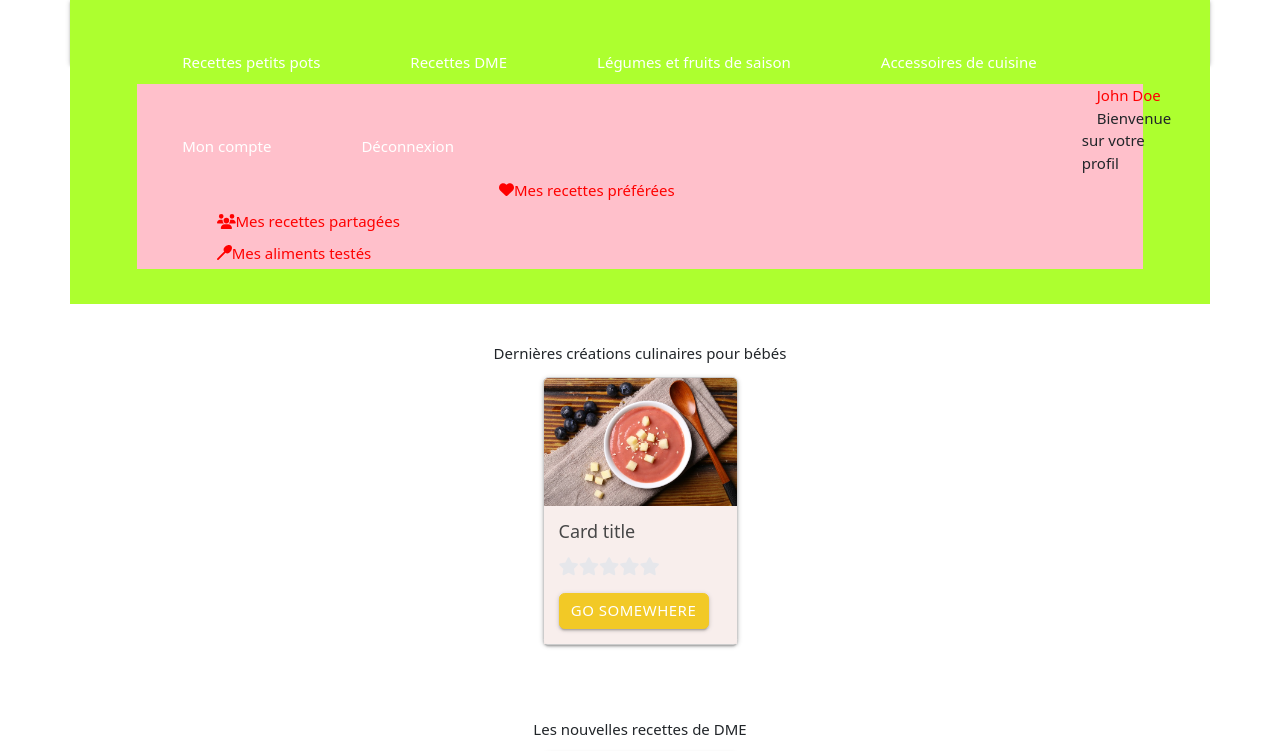
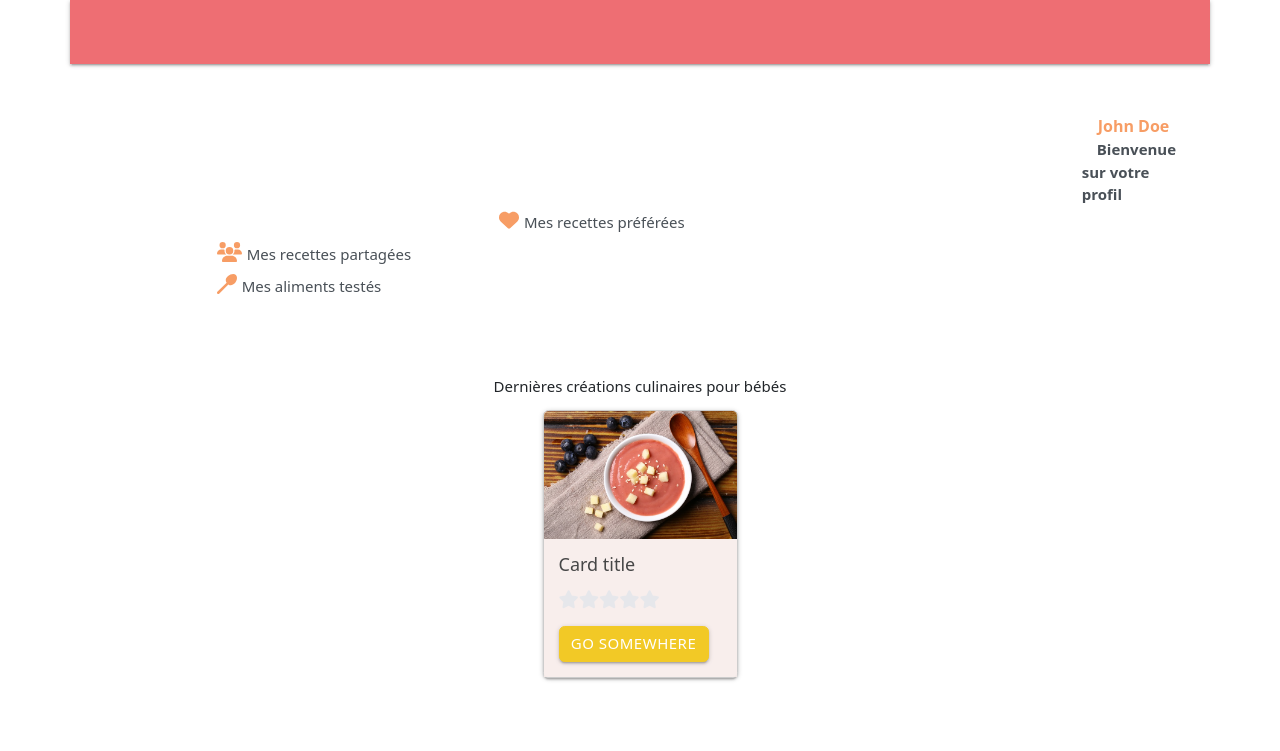
Before and after one commit to clairelacanal/baby-food, a React (Create React App) app: page / in a window 1280 px wide. Shown: the top 751 px of the page. Built offline with nearby package versions, Linux system fonts and the light colour scheme.

Commit message:
profil done v4

```diff
--- a/src/Components/Profile/Profil.js
+++ b/src/Components/Profile/Profil.js
@@ -18,9 +18,9 @@ const Profil = () => {
                 </div>
             </div>
             <div className="collection-item-avatar">
-                <li><FontAwesomeIcon icon={faHeart}/>Mes recettes préférées</li>
-                <li><FontAwesomeIcon icon={faUsers}/>Mes recettes partagées</li>
-                <li><FontAwesomeIcon icon={faSpoon}/>Mes aliments testés</li>
+                <li><FontAwesomeIcon icon={faHeart} className="icon-avatar"/>Mes recettes préférées</li>
+                <li><FontAwesomeIcon icon={faUsers} className="icon-avatar"/>Mes recettes partagées</li>
+                <li><FontAwesomeIcon icon={faSpoon} className="icon-avatar"/>Mes aliments testés</li>
             </div>
         </ul>
     </div>
--- a/src/Components/Profile/Profil.scss
+++ b/src/Components/Profile/Profil.scss
@@ -1,13 +1,12 @@
 .container {
-    background-color: greenyellow;
     width: 50%;
 
     ul {
-        background-color: pink;
         width: 90%;
         display: block;
         margin-left: auto;
         margin-right: auto;
+        margin-top: 30px;
 
         .container-avatar {
             display: flex;
@@ -17,12 +16,16 @@
                 flex-direction: column;
 
                 .title {
-                    color: red;
+                    color: #F79D65;
                     margin-left: 1em;
+                    font-weight: bold;
+                    font-size: 16px;
                 }
 
                 .bienvenue {
                     margin-left: 1em;
+                    color: #495057;
+                    font-weight: 600;
                 }
 
             }
@@ -34,10 +37,20 @@
             }
         }
 
-        .collection-item-avatar li {
-            color: red;
-            margin-left: 5em;
-            padding: 0.3em;
-        }
+
+
+            .icon-avatar {
+                color: #F79D65;
+                font-size: 20px;
+                margin-right: 5px;
+            }
+
+            .collection-item-avatar li {
+                color: #495057;
+                font-weight: 400;
+                padding: 0.3em;
+                margin-left: 5em;
+            }
+
     }
 }
```
